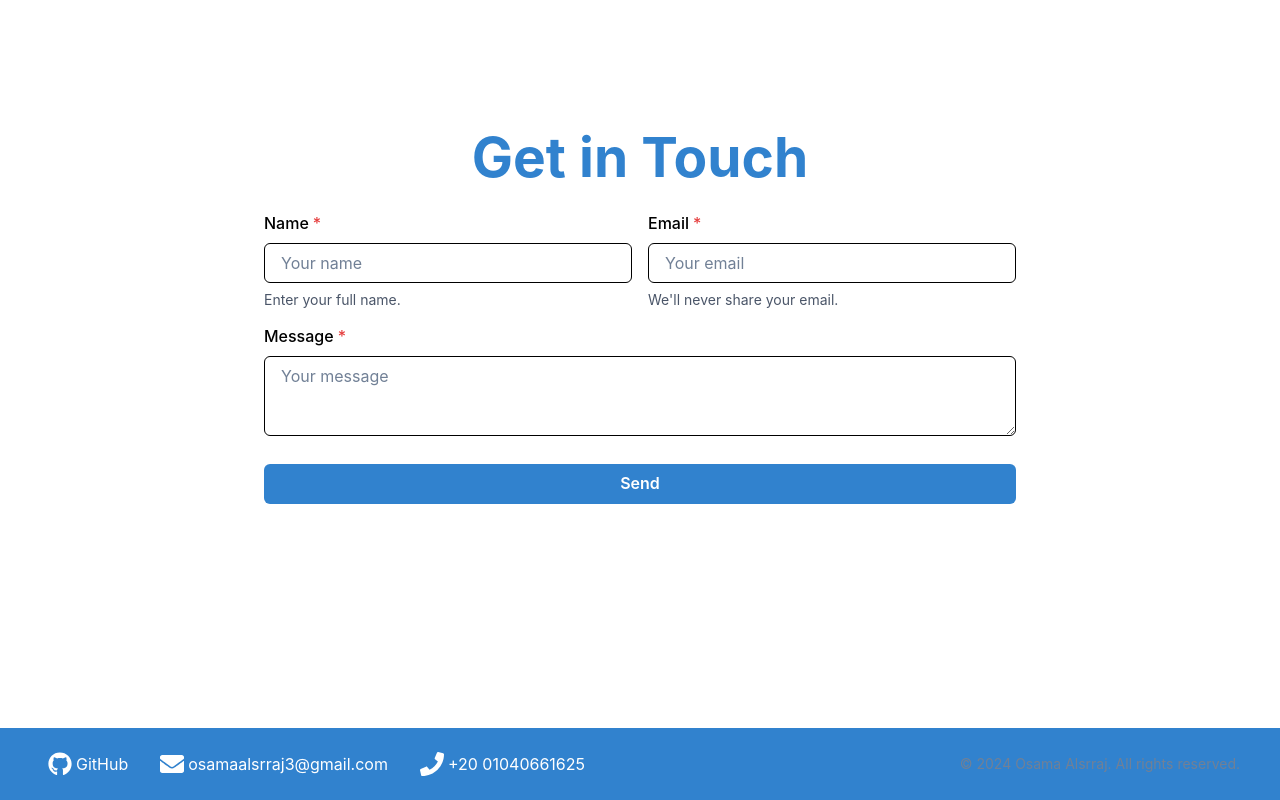
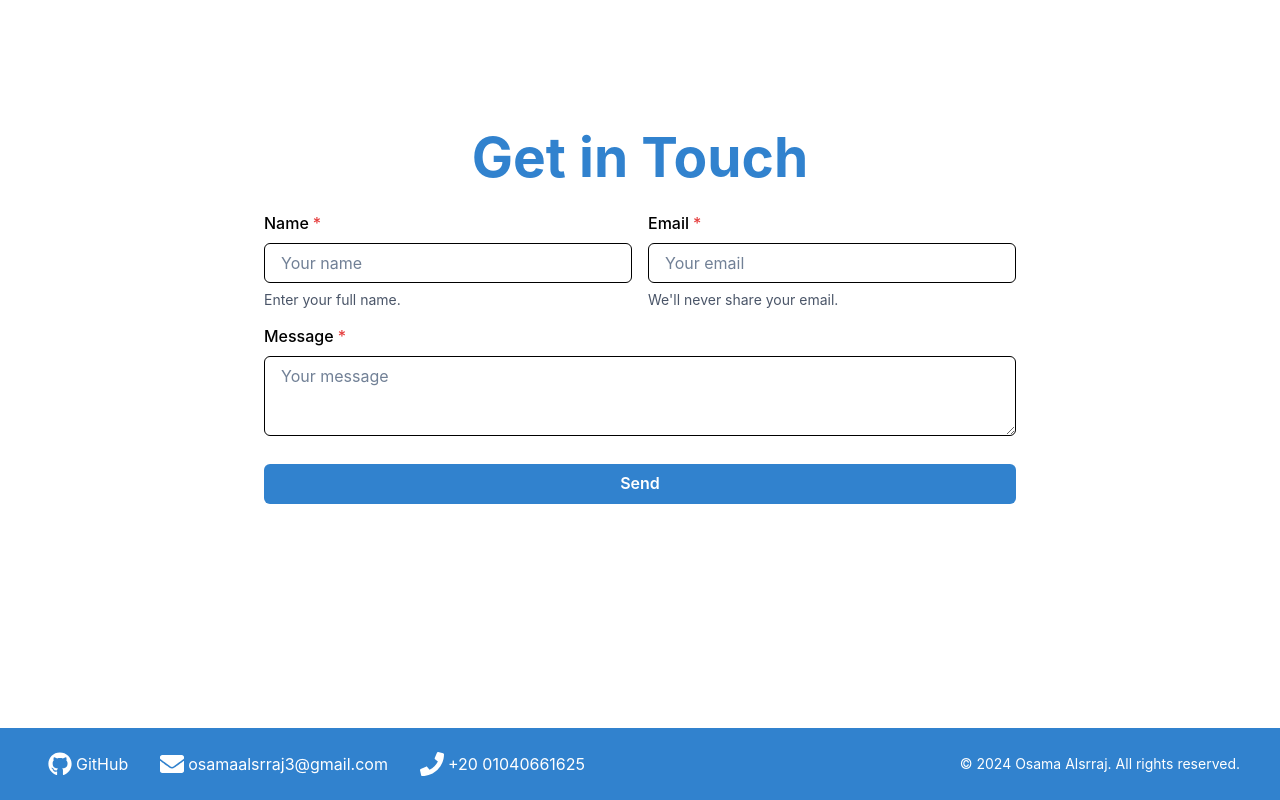
Before and after one commit to osama2-9/portfolio, a React (Vite) app: page / in a window 1280 px wide. Shown: the part 3408-4208 px from the top of the page. Built offline with nearby package versions, Linux system fonts and the light colour scheme.

Commit message:
update colors

```diff
--- a/src/components/Footer.jsx
+++ b/src/components/Footer.jsx
@@ -53,7 +53,7 @@ const Footer = () => {
                         <Text bg={'transparent'}>+20 01040661625</Text>
                     </Flex>
                 </Flex>
-                <Text bg={'transparent'} fontSize="sm" color="gray.500" textAlign={{ base: 'center', md: 'right' }}>
+                <Text bg={'transparent'} fontSize="sm" color="white" textAlign={{ base: 'center', md: 'right' }}>
                     &copy; {new Date().getFullYear()} Osama Alsrraj. All rights reserved.
                 </Text>
             </Flex>
```
